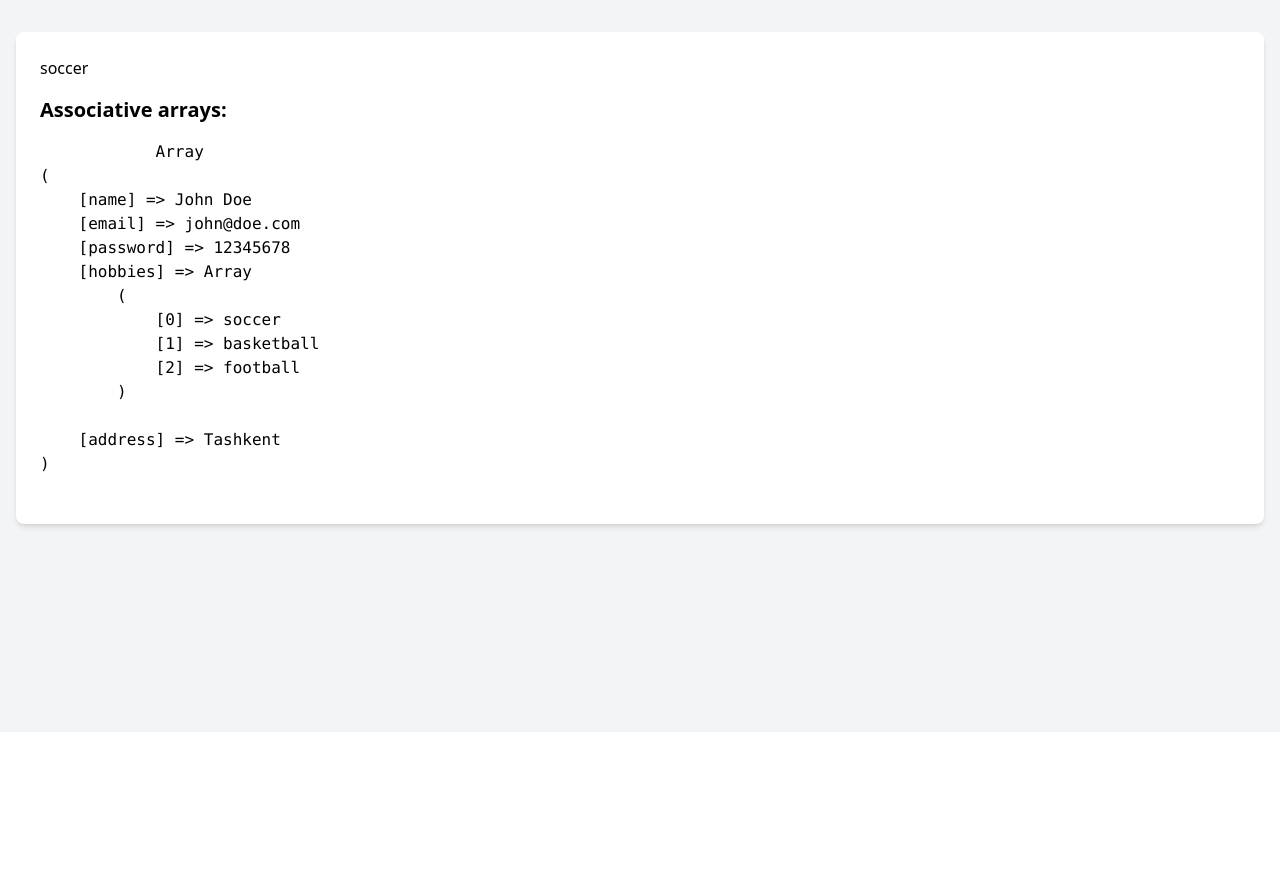
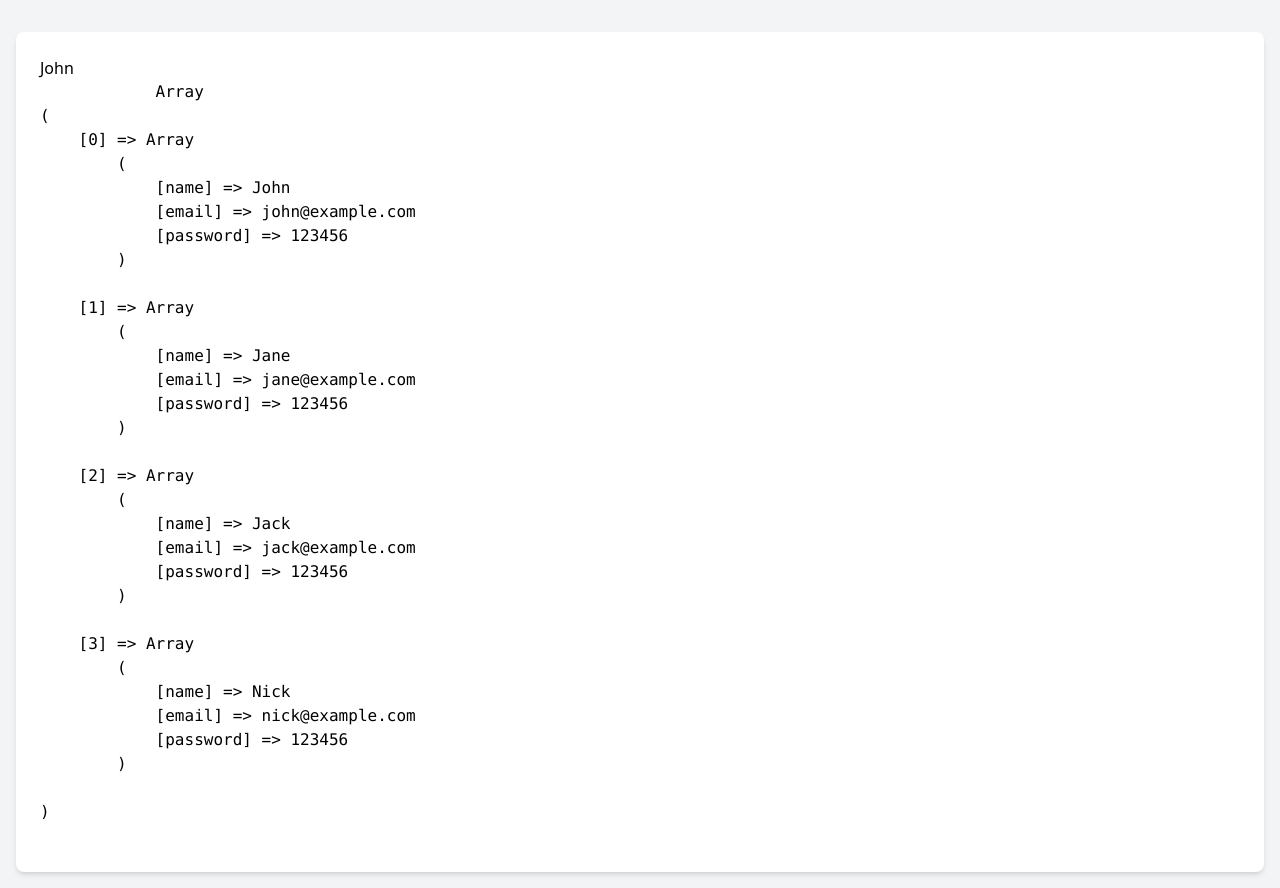
Before and after one commit to otabekkhabibullayev/php-sandbox, a PHP site: page / in a window 1280 px wide. Shown: the part 68-956 px from the top of the page. Before the commit the page ends 601 px from the top, so only its background shows below. Run offline with PHP 8.4, Linux system fonts and the light colour scheme; some libraries are stand-ins or nearby versions.

Commit message:
Multi-Dimensional Arrays

```diff
--- a/index.php
+++ b/index.php
@@ -1,15 +1,24 @@
 <?php
 $output = null;
-$user = [
-    'name' => 'John Doe',
-    'email' => 'john@doe.com',
-    'password' => 12345678,
-    'hobbies' => ['soccer', 'basketball', 'football']
+$fruits = [
+    ['Apple', 'Red',],
+    ['Orange', 'Orange',],
+    ['Banana', 'Yellow',],
 ];
-$output = $user['name'];
-$output = $user['email'];
-$output = $user['hobbies'][0];
-$user['address'] = 'Tashkent'
+
+$output = $fruits[0][0];
+$fruits[] = ['Kiwi', 'Green',];
+
+$users = [
+    ['name' => 'John', 'email' => 'john@example.com', 'password' => 123456],
+    ['name' => 'Jane', 'email' => 'jane@example.com', 'password' => 123456],
+    ['name' => 'Jack', 'email' => 'jack@example.com', 'password' => 123456],
+];
+
+array_push($users, ['name' => 'Nick', 'email' => 'nick@example.com', 'password' => 123456]);
+
+$output = $users[0]['name'];
+
 ?>
 
 <!doctype html>
@@ -32,11 +41,8 @@ $user['address'] = 'Tashkent'
     <div class="bg-white rounded-lg shadow-md p-6">
         <!-- output -->
         <?= $output ?>
-        <h2 class="text-xl font-semibold py-4">Associative arrays:</h2>
         <pre>
-            <?php
-            print_r($user);
-            ?>
+            <?php print_r($users) ?>
         </pre>
     </div>
 </div>
```
